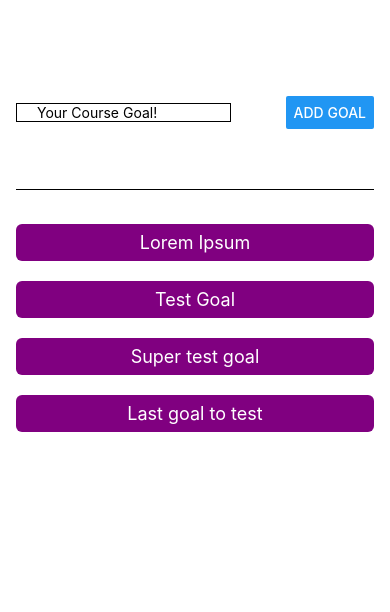
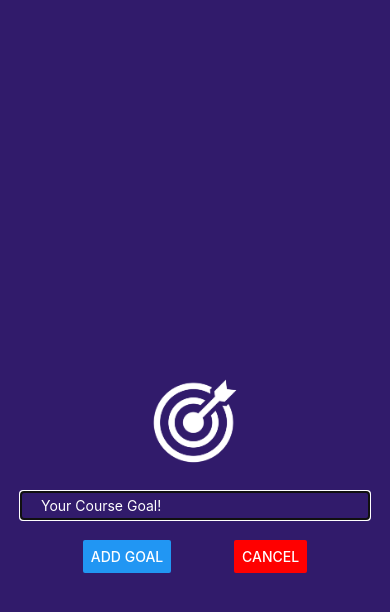
Before and after one commit to krjalos/max-react-native, a React Native app: screen / in a window 390 px wide. Both pictures are taken after a click on the button "ADD GOAL". Shown: the top 612 px of the page. Built offline with nearby package versions, Linux system fonts and the light colour scheme.

Commit message:
finishing styles.

```diff
--- a/App.tsx
+++ b/App.tsx
@@ -1,7 +1,8 @@
 import {useState} from "react";
-import {StyleSheet} from "react-native";
 
-import {FlatList, ListRenderItemInfo, View} from 'react-native';
+import {FlatList, ListRenderItemInfo, View, StyleSheet} from 'react-native';
+import {StatusBar} from "expo-status-bar";
+
 import GoalInput from "./components/GoalInput";
 import GoalItem from "./components/GoalItem";
 
@@ -42,6 +43,8 @@ export default function App() {
 
 
   return (
+    <>
+      <StatusBar style="light"/>
       <View style={styles.appContainer}>
         <GoalInput onAddGoal={addGoal}/>
         <View style={styles.todoListContainer}>
@@ -54,6 +57,7 @@ export default function App() {
           }}/>
         </View>
       </View>
+    </>
   );
 }
 
@@ -64,7 +68,7 @@ const styles = StyleSheet.create({
     paddingHorizontal: 16
   },
   todoListContainer: {
-    flex: 6
+    marginTop: 30
   },
 
 });
--- a/app.json
+++ b/app.json
@@ -6,6 +6,7 @@
     "orientation": "portrait",
     "icon": "./assets/icon.png",
     "userInterfaceStyle": "light",
+    "backgroundColor": "#1e085a",
     "splash": {
       "image": "./assets/splash.png",
       "resizeMode": "contain",
--- a/components/GoalInput.tsx
+++ b/components/GoalInput.tsx
@@ -1,10 +1,11 @@
 import React, {useState} from "react";
-import {StyleSheet} from "react-native";
+import {Image, Modal, StyleSheet} from "react-native";
 
 import {Button, TextInput, View} from "react-native";
 
 const GoalInput: React.FC<{onAddGoal: (inputText: string) => void}> = (props) => {
 
+  const [showInput, setShowInput] = useState(false);
   const [inputText, setInputText] = useState("");
 
   const goalInputChangeHandler = (value: string) => {
@@ -15,15 +16,30 @@ const GoalInput: React.FC<{onAddGoal: (inputText: string) => void}> = (props) =>
     if (inputText.trim().length > 0) {
       props.onAddGoal(inputText);
       setInputText("");
+      setShowInput(false);
     }
   }
 
+  const toggleMenuModal = () => {
+    setShowInput(!showInput);
+  }
+
   return (
-    <View style={styles.inputContainer}>
-      <TextInput style={styles.textInput} placeholder="Your Course Goal!" onChangeText={goalInputChangeHandler}
-                 value={inputText}/>
-      <Button onPress={addGoalHandler} title="Add Goal"/>
-    </View>
+    <>
+      <Button title="Add Goal" onPress={toggleMenuModal}/>
+
+      <Modal visible={showInput} animationType="slide">
+        <View style={styles.inputContainer}>
+          <Image style={styles.image} source={require('../assets/images/goal.png')}/>
+          <TextInput style={styles.textInput} placeholder="Your Course Goal!" onChangeText={goalInputChangeHandler}
+                     value={inputText}/>
+          <View style={styles.controlsContainer}>
+            <Button onPress={addGoalHandler} title="Add Goal"/>
+            <Button onPress={toggleMenuModal} title="Cancel" color="red"/>
+          </View>
+        </View>
+      </Modal>
+    </>
   );
 }
 
@@ -32,19 +48,31 @@ export default GoalInput;
 const styles = StyleSheet.create({
   inputContainer: {
     flex: 1,
-    flexDirection: "row",
-    justifyContent: "space-between",
+    justifyContent: "center",
     alignItems: "center",
-    paddingBottom: 24,
-    marginBottom: 24,
-    borderBottomWidth: 1,
-    borderBottomColor: "black",
+    paddingTop: 100,
+    shadowColor: "rgba(0,0,0,0.8)",
+    paddingHorizontal: 20,
+    backgroundColor:"#311b6b"
   },
   textInput: {
     borderWidth: 1,
-    borderColor: "black",
+    borderColor: "#fff",
     paddingHorizontal: 20,
-    width: "60%",
-    marginRight: 20
+    paddingVertical: 5,
+    width: "100%",
+    color:"#fff"
+  },
+  controlsContainer: {
+    width:"100%",
+    marginTop:20,
+    flexDirection: "row",
+    justifyContent: "space-evenly",
+    alignItems:"center"
+  },
+  image: {
+    width: 100,
+    height: 100,
+    marginBottom:20
   }
 });
```
Also changed, not shown: assets/images/goal.png (added). Lines whose indentation alone changed are shown as unchanged.
